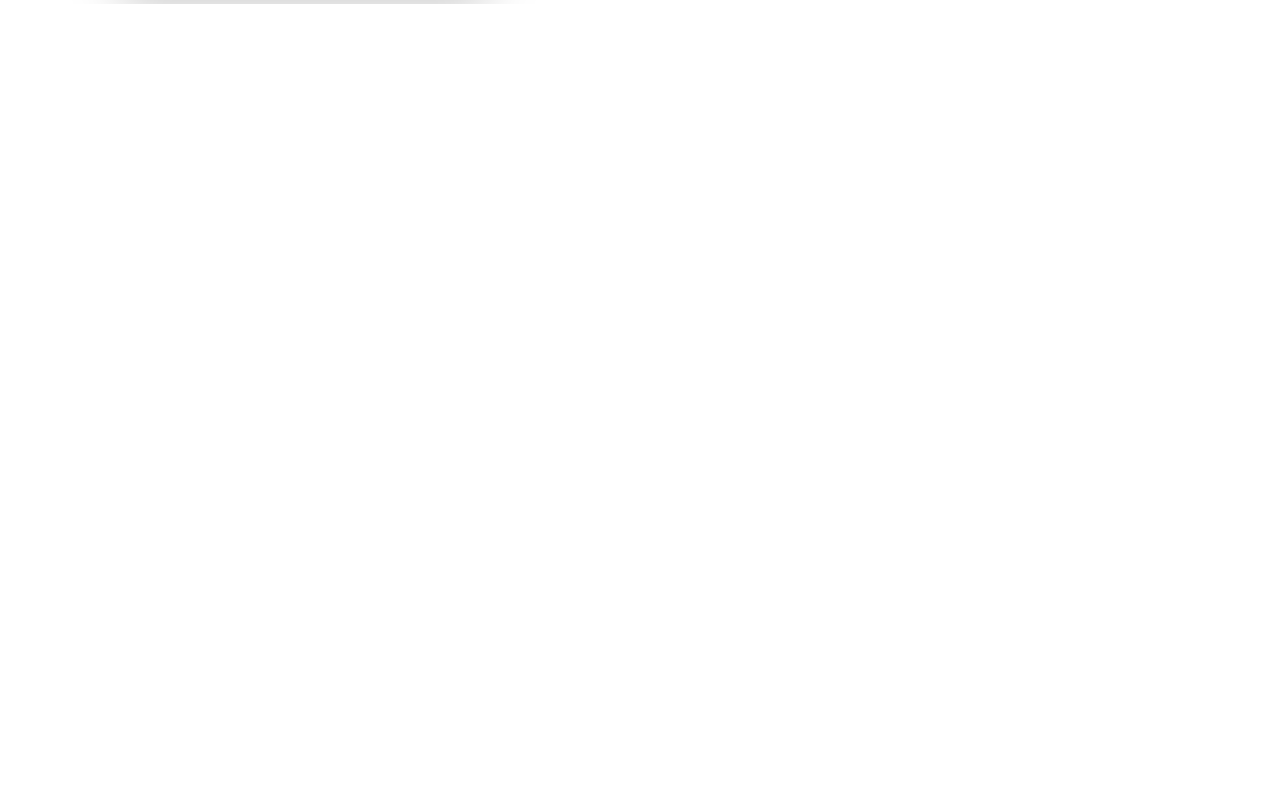
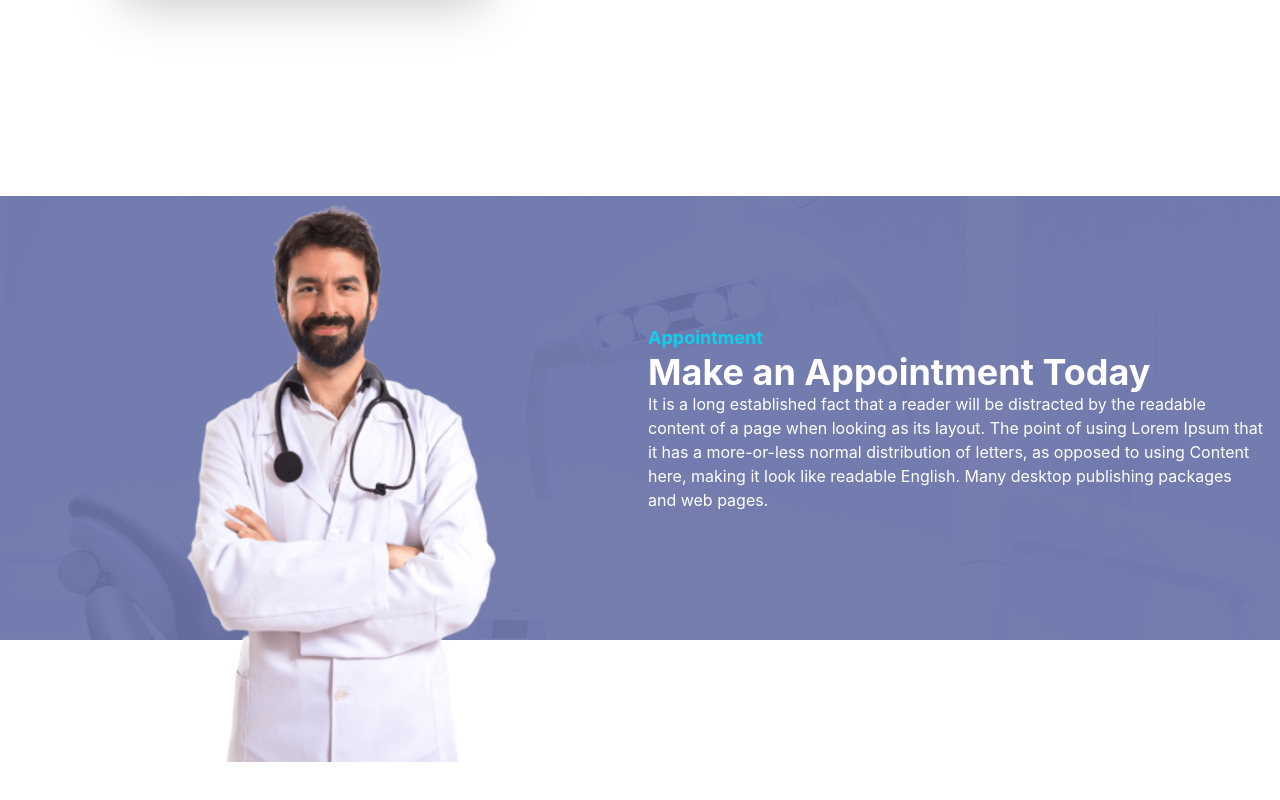
Before and after one commit to shakib-mia/doctors-portal-web, a React (Create React App) app: page / in a window 1280 px wide. Shown: the part 2003-2803 px from the top of the page. Before the commit the page ends 2007 px from the top, so only its background shows below. Built offline with nearby package versions, Linux system fonts and the light colour scheme.

Commit message:
appointment section in home added

```diff
--- a/src/Components/Pages/Home/Home.js
+++ b/src/Components/Pages/Home/Home.js
@@ -1,6 +1,7 @@
 import React from 'react';
 import Banner from './Banner/Banner';
 import ExceptionalCare from './ExceptionalCare/ExceptionalCare';
+import HomeAppointment from './HomeAppointment/HomeAppointment';
 import Infos from './Infos/Infos';
 import Services from './Services/Services';
 
@@ -11,6 +12,7 @@ const Home = () => {
                   <Infos></Infos>
                   <Services></Services>
                   <ExceptionalCare></ExceptionalCare>
+                  <HomeAppointment></HomeAppointment>
             </div>
       );
 };
--- /dev/null
+++ b/src/Components/Pages/Home/HomeAppointment/HomeAppointment.js
@@ -0,0 +1,22 @@
+import React from 'react';
+import doctor from "../../../../assets/images/doctor.png"
+import "./HomeAppointment.local.css"
+
+const HomeAppointment = () => {
+      return (
+            <section className='my-48'>
+                  <div className='hero-content mx-auto'>
+                        <div className="container relative hidden lg:block">
+                              <img src={doctor} alt="" className='absolute' />
+                        </div>
+                        <div className="container my-10 lg:my-28">
+                              <h6 className='text-primary font-bold text-lg'>Appointment</h6>
+                              <h1 className='text-4xl font-bold text-white'>Make an Appointment Today</h1>
+                              <p className='text-white'>It is a long established fact that a reader will be distracted by the readable content of a page when looking as its layout. The point of using Lorem Ipsum that it has a more-or-less normal distribution of letters, as opposed to using Content here, making it look like readable English. Many desktop publishing packages and web pages.</p>
+                        </div>
+                  </div>
+            </section>
+      );
+};
+
+export default HomeAppointment;
--- /dev/null
+++ b/src/Components/Pages/Home/HomeAppointment/HomeAppointment.local.css
@@ -0,0 +1,8 @@
+section {
+      background: url("../../../../assets//images/bg.png");
+      background-color: rgba(71, 80, 148, 80%);
+}
+
+img {
+      top: -17rem;
+}
```
